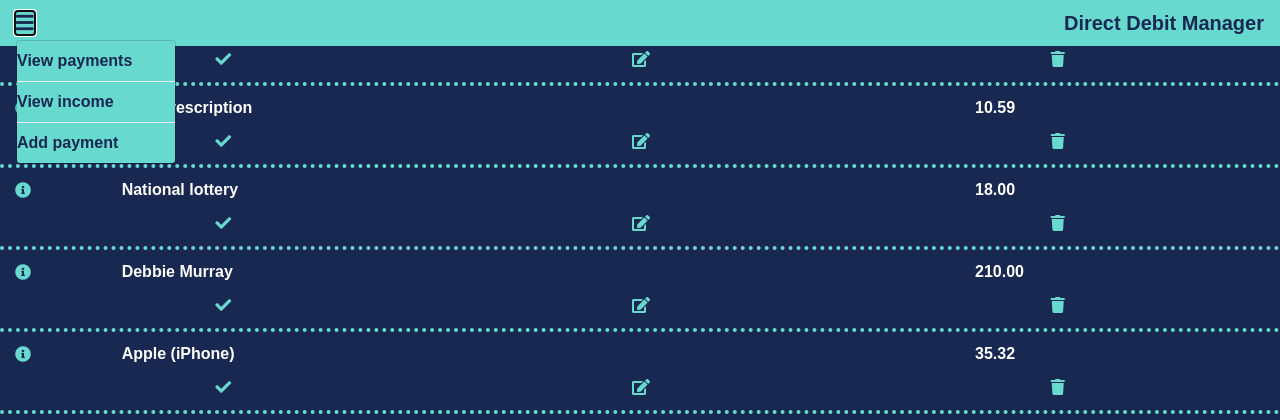
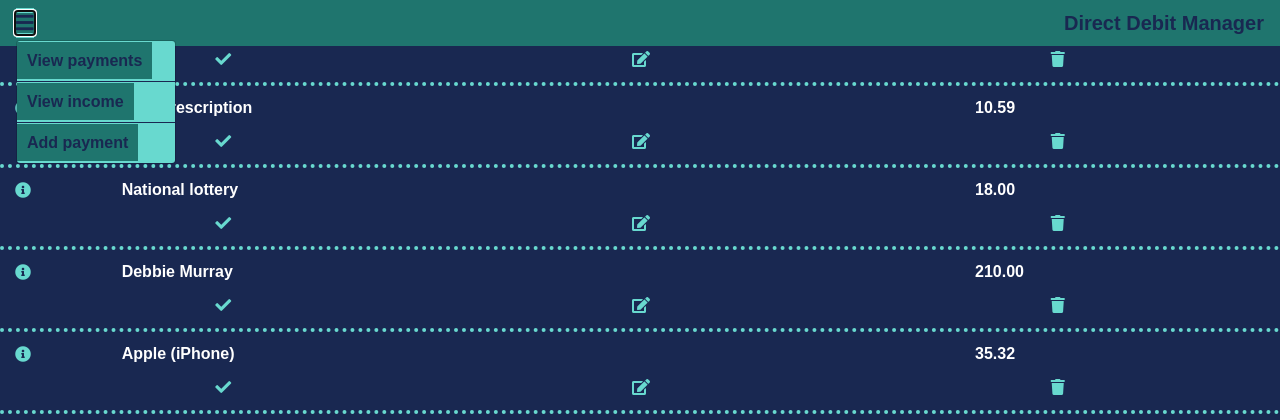
Before and after one commit to benm4ckenzie/finance, a Django app: page / in a window 1280 px wide, after a click that opens the changed part. Shown: the top 420 px of the page. Run offline with Django 3.2, Linux system fonts and the light colour scheme; data comes from the database, SQL or seed files in the repository; some libraries are stand-ins or nearby versions.

Commit message:
Styles the dropdown menu

```diff
--- a/monthly_budget/static/monthly_budget/style.css
+++ b/monthly_budget/static/monthly_budget/style.css
@@ -13,7 +13,7 @@
 }
 
 .colour-reverse {
-    background-color: #68D9CF;
+    background-color: rgb(31, 117, 110);
     color: #192851;
 }
 
@@ -24,11 +24,21 @@
 .navbar-page-title {
     font-size: 20px;
 }
+
 .navbar-dropdown{
     background-color: #68D9CF !important;
 }
+
 .dropdown-menu {
     background-color: #68D9CF !important;
+}
+
+.dropdown-option {
+padding: 10px;
+}
+
+.dropdown-divider {
+    border-color: #192851 !important;
 }
 
 .payment-details {
--- a/monthly_budget/templates/monthly_budget/monthly_budget_list.html
+++ b/monthly_budget/templates/monthly_budget/monthly_budget_list.html
@@ -21,11 +21,11 @@
             <i class="fas fa-bars colour-reverse"></i>
         </a>
         <div class="dropdown-menu" aria-labelledby="dropdownMenuLink">
-            <a class="colour-reverse" href="/">View payments</a>
+            <a class="colour-reverse dropdown-option" href="/">View payments</a>
             <div class="dropdown-divider"></div>
-            <a class="colour-reverse" href="/monthly_income_list">View income</a>
+            <a class="colour-reverse dropdown-option" href="/monthly_income_list">View income</a>
             <div class="dropdown-divider"></div>
-            <a class="colour-reverse" href="/payment">Add payment</a>
+            <a class="colour-reverse dropdown-option" href="/payment">Add payment</a>
 
         </div>
     </div>
```
